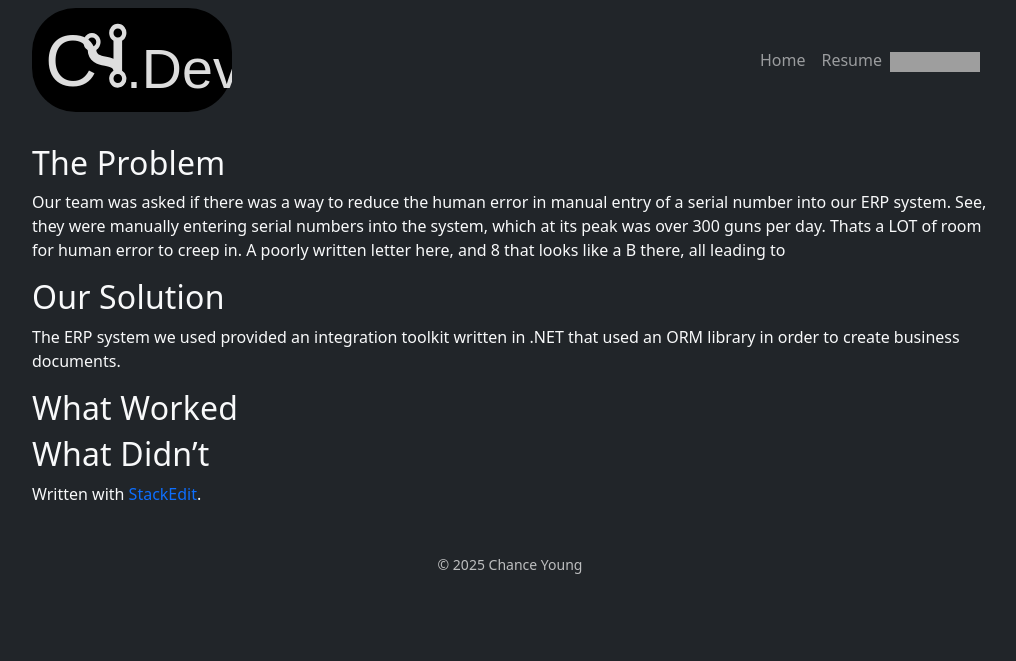
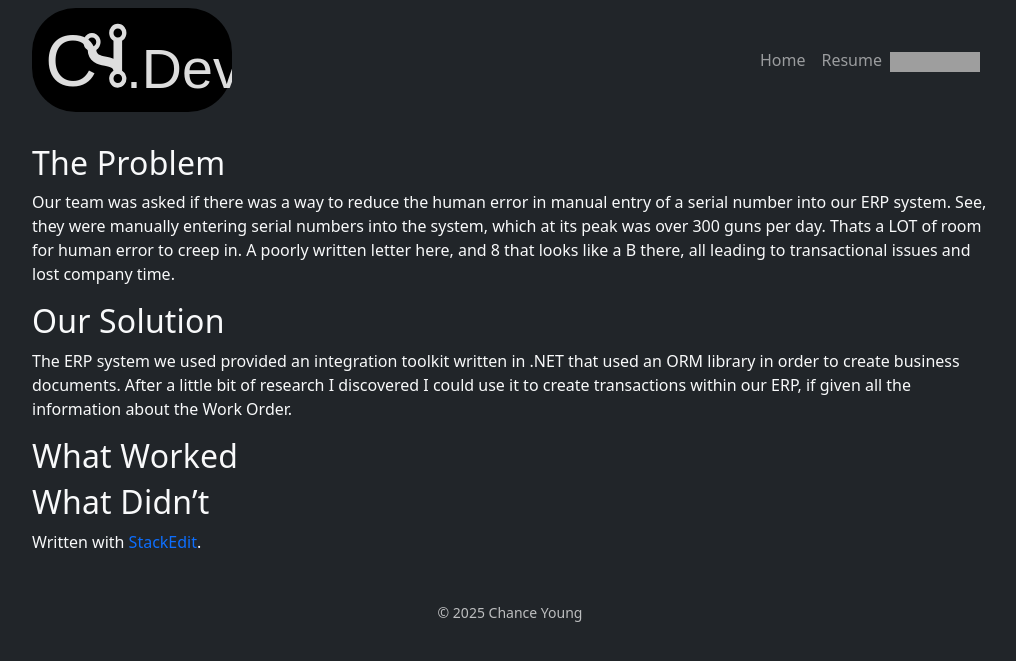
Before and after one commit to ChanceYoung/ChanceYoung.github.io, a Jekyll site: the page built from _projects/packagingversion1.md, in a window 1280 px wide. Shown: the top 661 px of the page, without its empty margins (130-1146 px from the left). Built offline with Jekyll 4.4.1, drawn with Linux system fonts in a browser that asks for light colours; grey boxes are pictures that could not be loaded.

Commit message:
_projects/packagingversion1.md updated from https://stackedit.io/

```diff
--- a/_projects/packagingversion1.md
+++ b/_projects/packagingversion1.md
@@ -7,15 +7,15 @@ featured: true
 layout: default
 ---
 ## The Problem
-Our team was asked if there was a way to reduce the human error in manual entry of a serial number into our ERP system. See, they were manually entering serial numbers into the system, which at its peak was over 300 guns per day. Thats a LOT of room for human error to creep in. A poorly written letter here, and 8 that looks like a B there, all leading to
+Our team was asked if there was a way to reduce the human error in manual entry of a serial number into our ERP system. See, they were manually entering serial numbers into the system, which at its peak was over 300 guns per day. Thats a LOT of room for human error to creep in. A poorly written letter here, and 8 that looks like a B there, all leading to transactional issues and lost company time.
 
 ## Our Solution
-The ERP system we used provided an integration toolkit written in .NET that used an ORM library in order to create business documents.
+The ERP system we used provided an integration toolkit written in .NET that used an ORM library in order to create business documents. After a little bit of research I discovered I could use it to create transactions within our ERP, if given all the information about the Work Order.
 
 ## What Worked
 ## What Didn't
 
 > Written with [StackEdit](https://stackedit.io/).
 <!--stackedit_data:
-eyJoaXN0b3J5IjpbLTg4NTQ1NjU0OF19
+eyJoaXN0b3J5IjpbMTI3Mzg5OTM2Ml19
 -->
```
